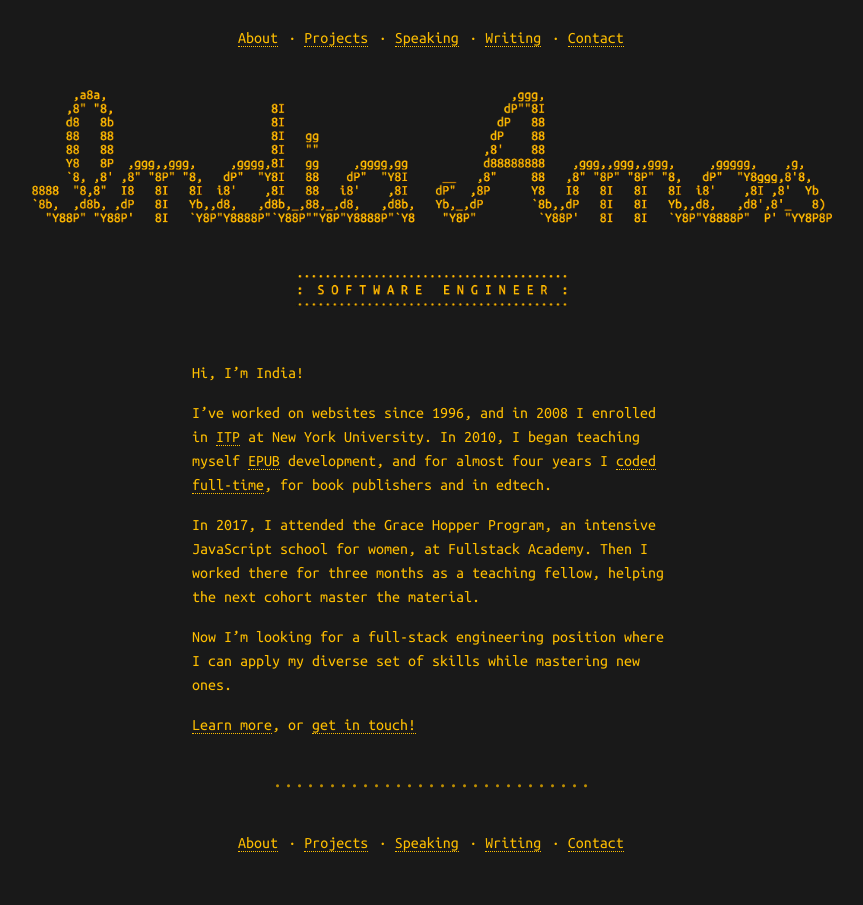
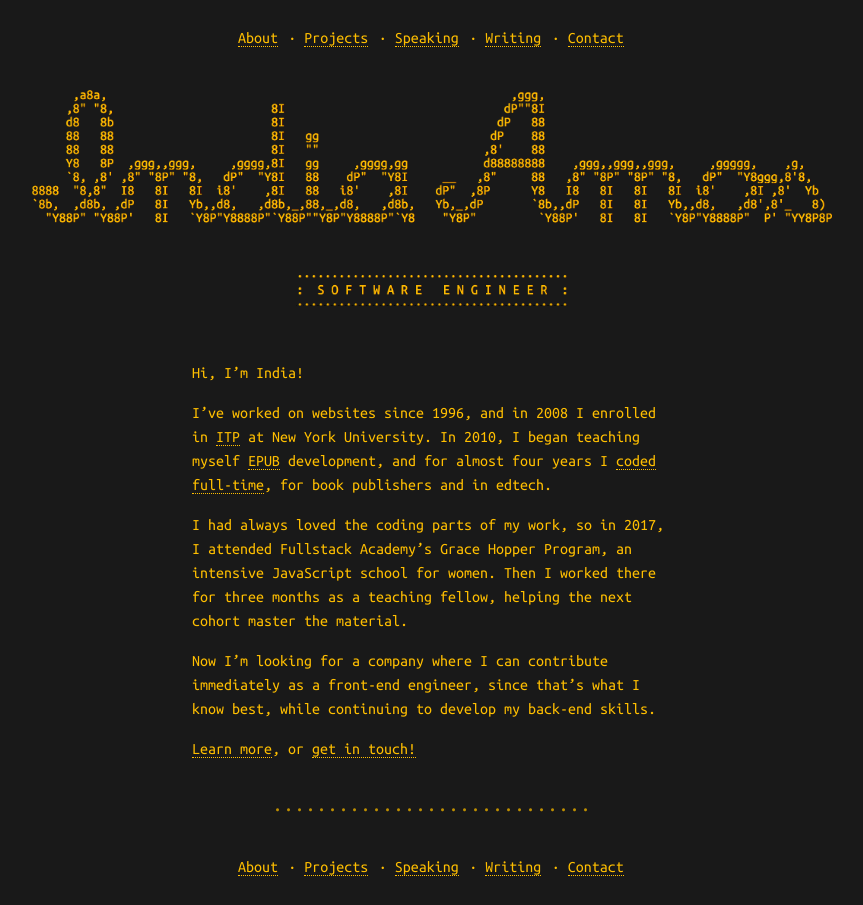
Before and after one commit to indiamos/indiamos.github.io, a Jekyll site: the page built from index.md, in a window 1280 px wide. Shown: the whole page, without its empty margins (208-1071 px from the left). Built offline with Jekyll 4.4.1, drawn with Linux system fonts in a browser that asks for light colours; nearby versions of some CDN libraries.

Commit message:
FIX: Tweak short bio per W/S/C pitch workshop and latest feels

```diff
--- a/index.md
+++ b/index.md
@@ -9,8 +9,8 @@ Hi, I’m India!
 
 I’ve worked on websites since 1996, and in 2008 I enrolled in [ITP](https://tisch.nyu.edu/itp) at New York University. In 2010, I began teaching myself EPUB development, and for almost four years I [coded full-time](/projects/e-books.html), for book publishers and in edtech.
 
-In 2017, I attended the Grace Hopper Program, an intensive JavaScript school for women, at Fullstack Academy. Then I worked there for three months as a teaching fellow, helping the next cohort master the material.
+I had always loved the coding parts of my work, so in 2017, I attended Fullstack Academy’s Grace Hopper Program, an intensive JavaScript school for women. Then I worked there for three months as a teaching fellow, helping the next cohort master the material.
 
-Now I’m looking for a full-stack engineering position where I can apply my diverse set of skills while mastering new ones.
+Now I’m looking for a company where I can contribute immediately as a front-end engineer, since that’s what I know best, while continuing to develop my back-end skills.
 
 [Learn more](/about.html), or [get in touch!](/contact.html)
```
